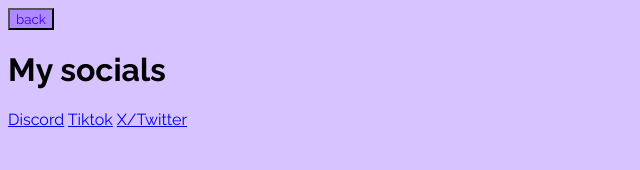
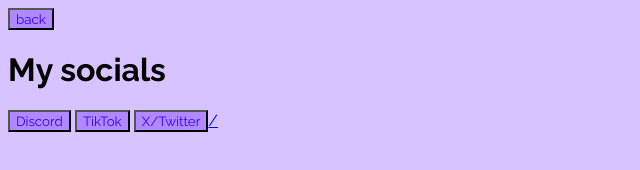
Before and after one commit to noxio90/noxios.vercel.app, a plain HTML site: page subpages/socials.html in a window 1280 px wide. Shown: the whole page, without its empty margins (0-640 px from the left). Drawn offline with Linux system fonts and the light colour scheme.

Commit message:
social page update

```diff
--- a/subpages/socials.html
+++ b/subpages/socials.html
@@ -4,7 +4,7 @@
 <body>
     <a href="/index.html"><button>back</button></a>
     <h1>My socials</h1>
-    <a href="https://discordapp.com/users/600353862460637247/">Discord</a>
-    <a href="https://tiktok.com/@noxioss">Tiktok</a>
-    <a href="https://x.com/noxio90">X/Twitter</a>
+    <a href="https://discordapp.com/users/600353862460637247/"><button>Discord</button></a>
+    <a href="https://tiktok.com/@noxioss"><button>TikTok</button></a>
+    <a href="https://x.com/noxio90"><button>X/Twitter</button>/</a>
 </body>
```
